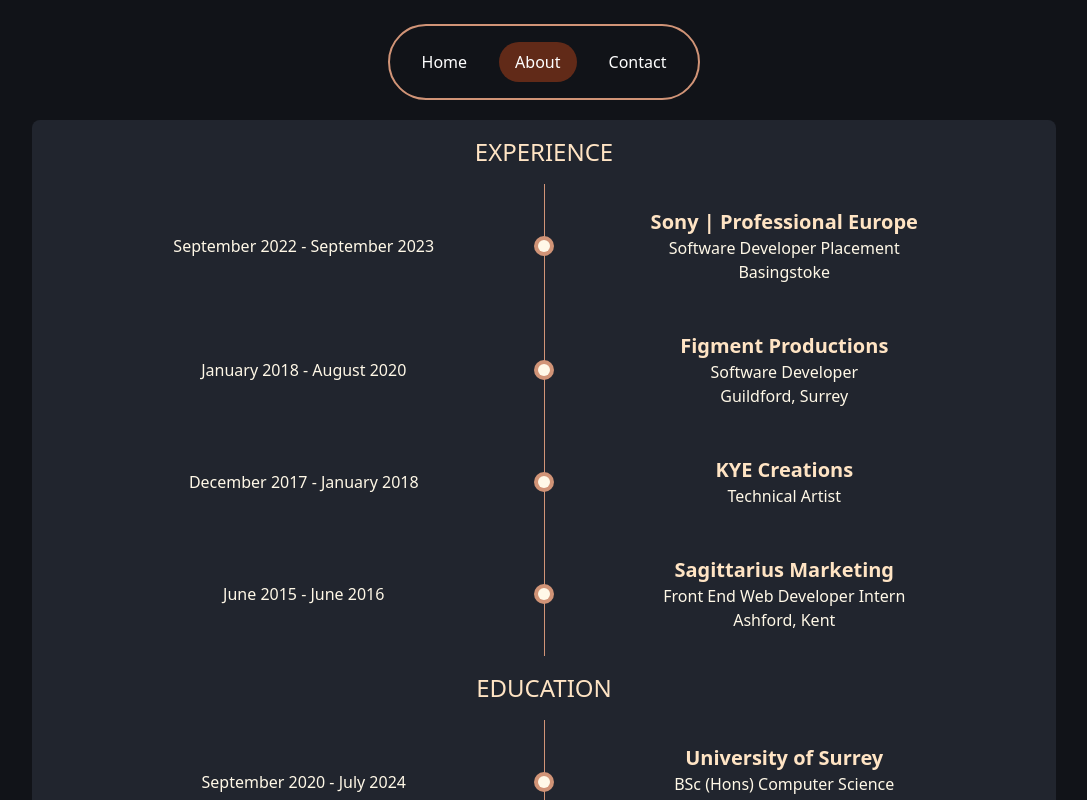
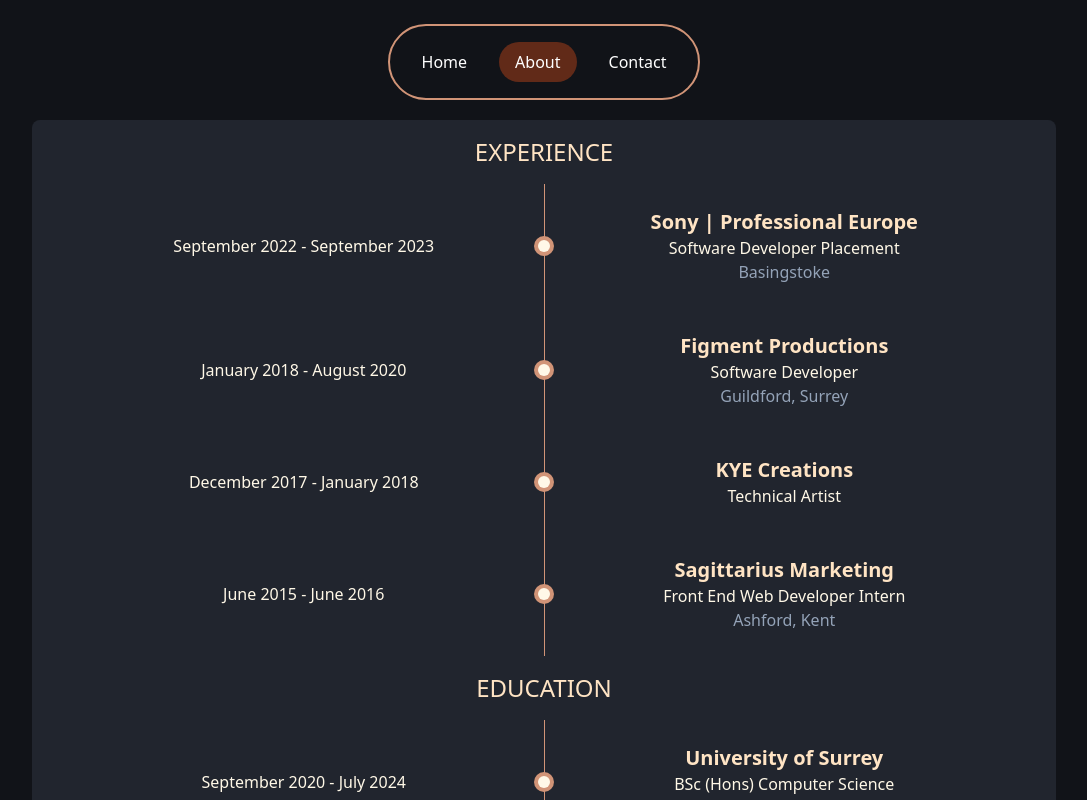
Before and after one commit to OliverKrieger/portfolio-website, a React (Vite) app: page / in a window 1280 px wide. Both pictures are taken after a click on the button "About". Shown: the top 800 px of the page, without its empty margins (96-1183 px from the left). Built offline with nearby package versions, Linux system fonts and the light colour scheme.

Commit message:
style text

```diff
--- a/src/components/TwoColumnBanner.tsx
+++ b/src/components/TwoColumnBanner.tsx
@@ -22,7 +22,7 @@
             <div className="flex flex-col justify-center flex-1 p-6">
                 <h2 className="text-xl font-semibold text-bisque-300">{rightHeader}</h2>
                 <p>{rightText}</p>
-                <p>{rightSubText}</p>
+                <p className="text-slate-400">{rightSubText}</p>
             </div>
         </div>
     );
```
